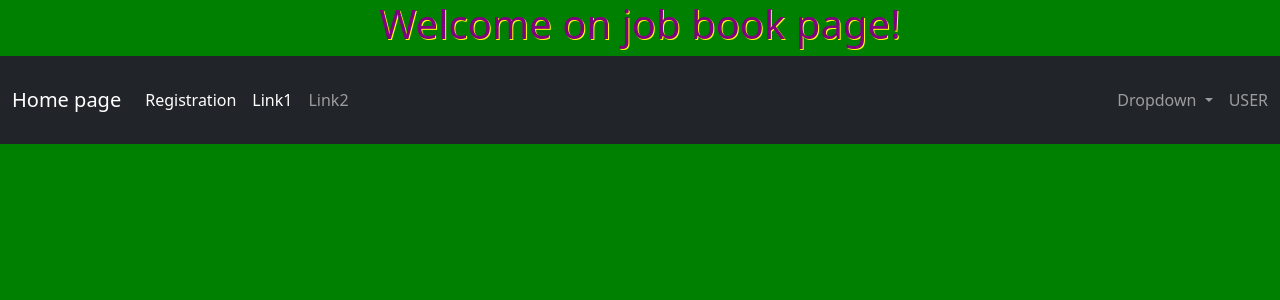
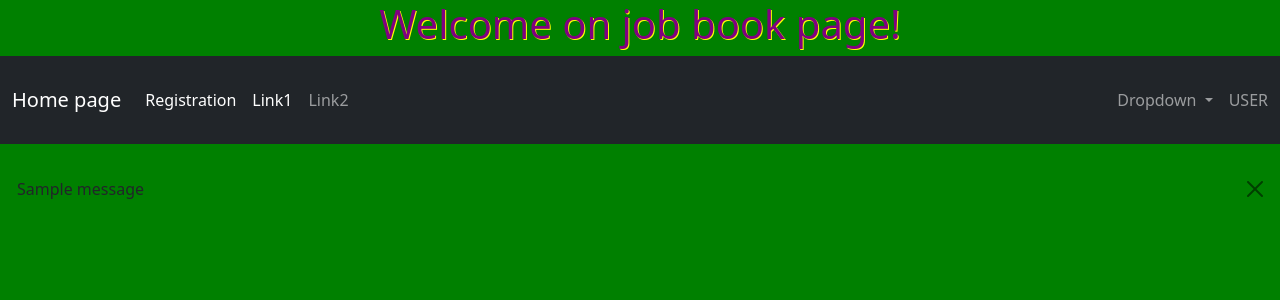
Before and after one commit to 117marta/job_book, a Django app: template home_page/templates/home_page/base.html in a window 1280 px wide. Shown: the top 300 px of the page. Run offline with Django 5.2, Linux system fonts and the light colour scheme; the template is opened without the code that fills it, so the values that code supplies are empty; tables that the repository leaves empty hold one stand-in row (values such as "Sample post"); one stand-in notice (Sample message) is shown; some libraries are stand-ins or nearby versions.

Commit message:
Messages compatible with Bootstrap v5.3

```diff
--- a/home_page/templates/home_page/base.html
+++ b/home_page/templates/home_page/base.html
@@ -57,6 +57,12 @@
             </div>
         </nav>
 
+        {% for message in messages %}
+            <div class="alert alert-dismissible {{ message.tags }}" role="alert">
+                <div>{{ message | safe }}</div>
+                <button type="button" class="btn-close" data-bs-dismiss="alert" aria-label="Close"></button>
+            </div>
+        {% endfor %}
 
         <div class="content">
             {% block content %}
```
Also changed, not shown: job_book/settings.py (+12 -0 lines).
